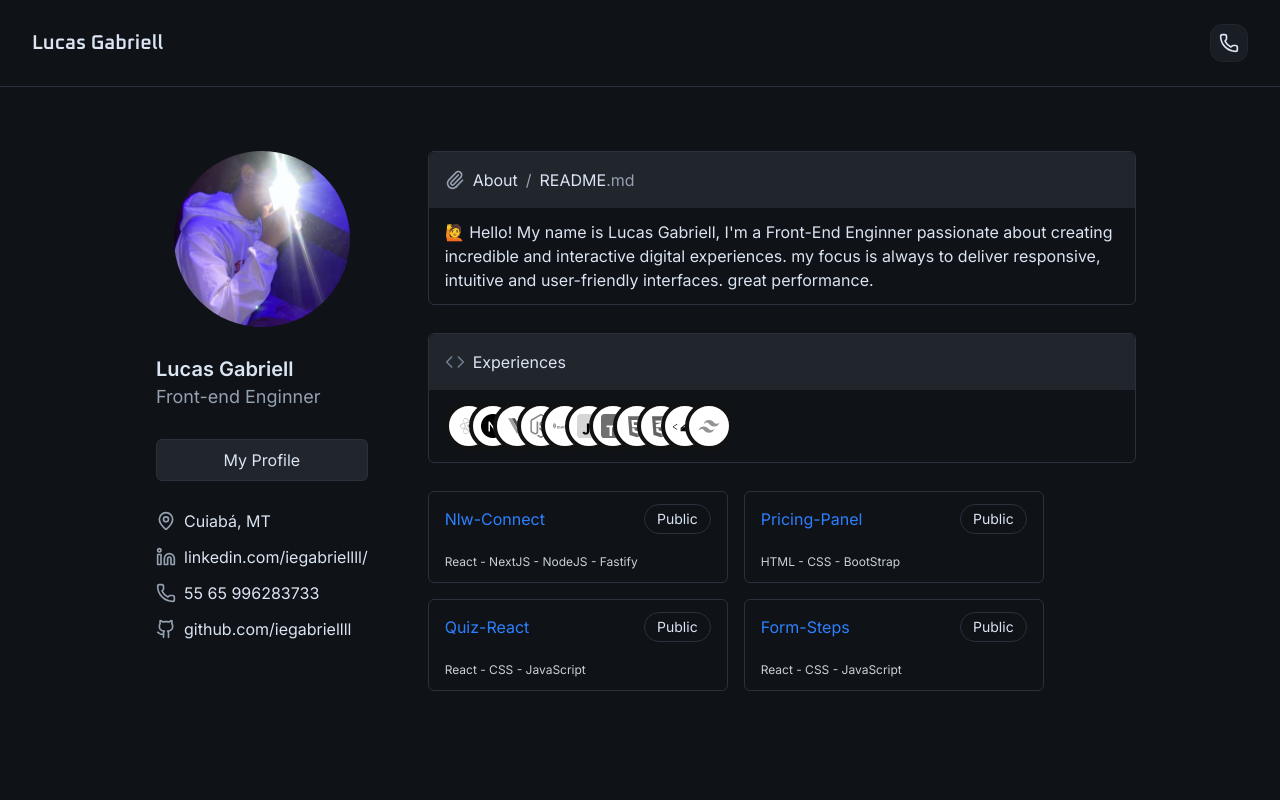
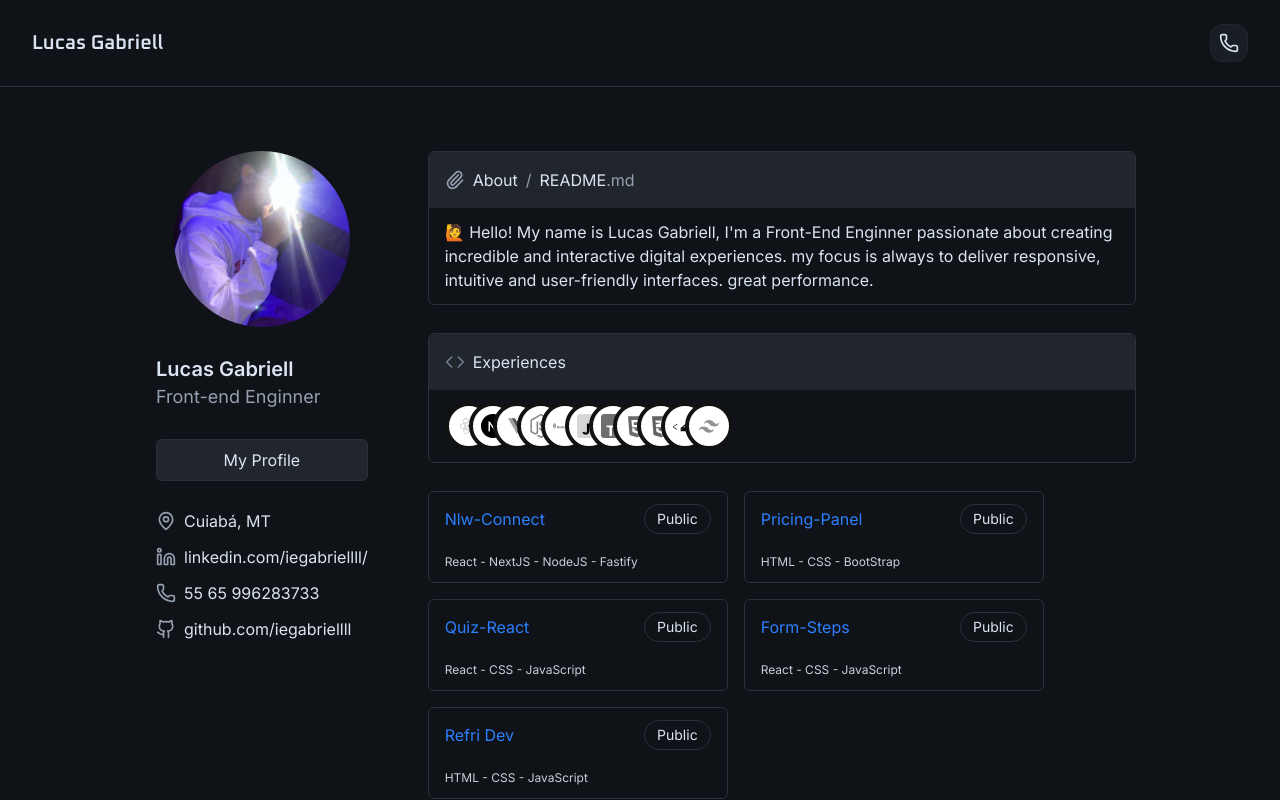
Before and after one commit to iegabriellll/Port-New, a Next.js app: page / in a window 1280 px wide. Shown: the top 800 px of the page. Built offline with nearby package versions, Linux system fonts and the light colour scheme.

Commit message:
Add new project 'Refri Dev' to projects list

```diff
--- a/src/app/(home)/projects.tsx
+++ b/src/app/(home)/projects.tsx
@@ -24,6 +24,12 @@ export const Projects = () => {
       languages: ["React - ", "CSS - ", "JavaScript "],
       url: "https://github.com/iegabriellll/Formulario-Steps",
     },
+    {
+      id: 5,
+      name: "Refri Dev",
+      languages: ["HTML - ", "CSS - ", "JavaScript "],
+      url: "https://github.com/iegabriellll/Refri-Dev.git",
+    },
   ];
 
   return (
```
